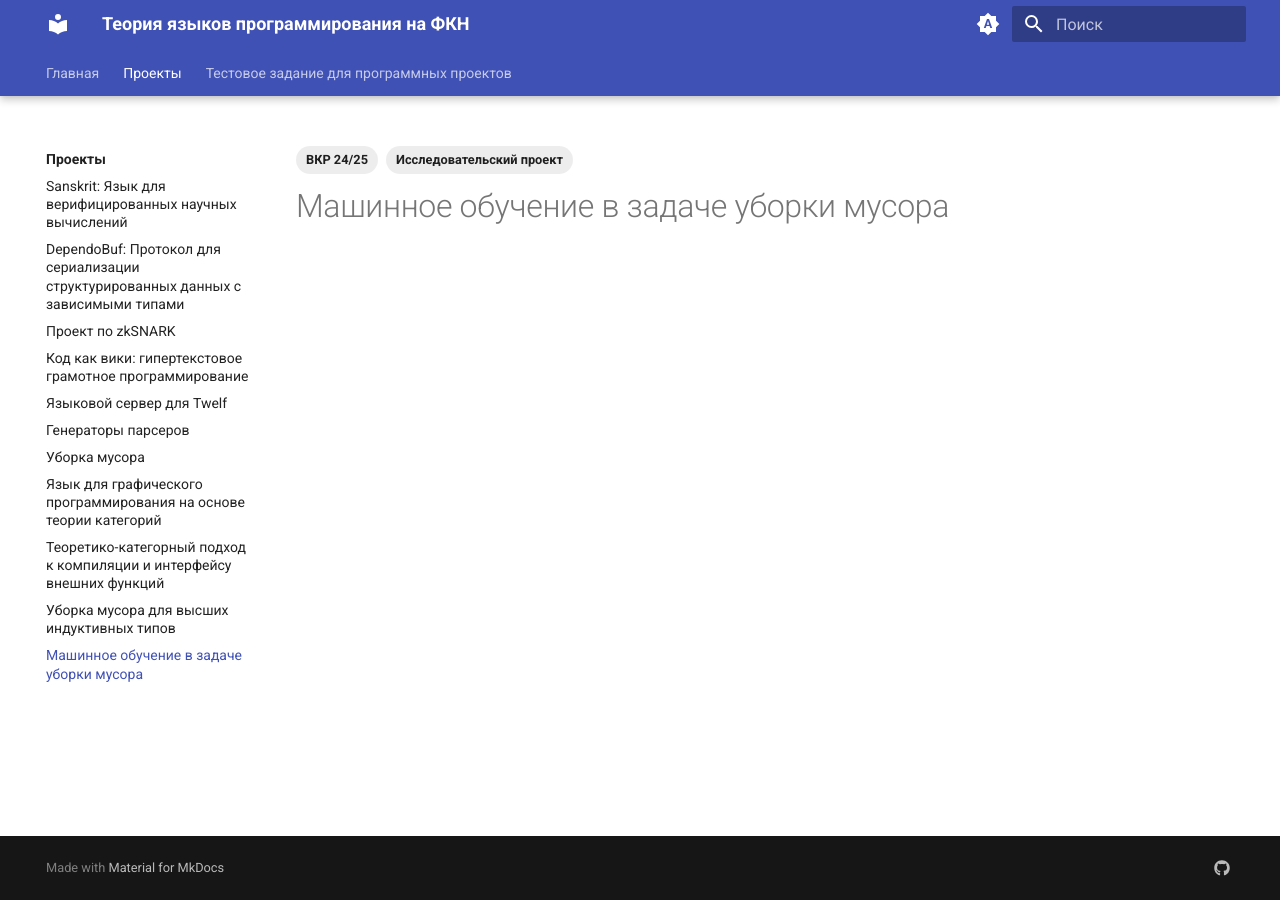
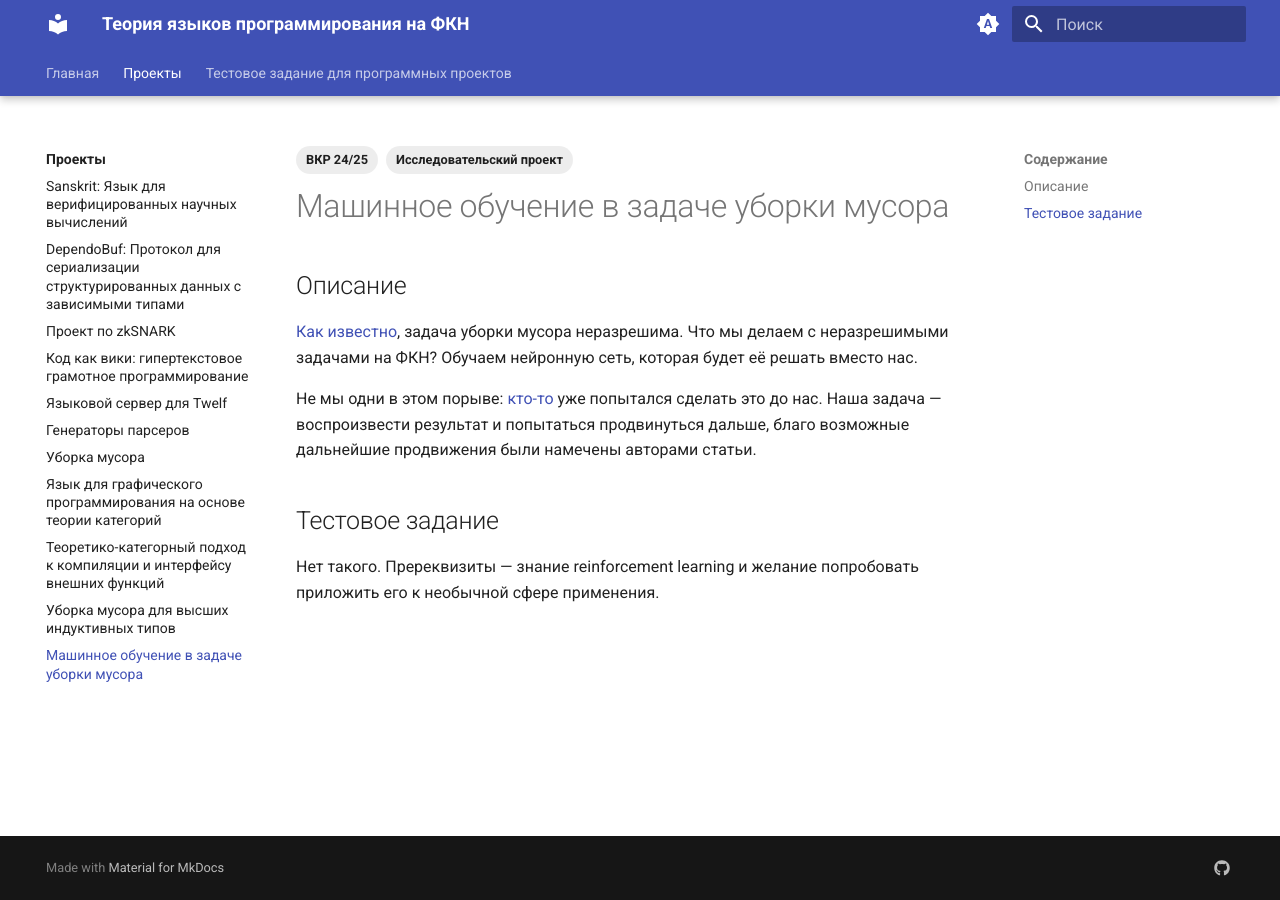
Before and after one commit to Church-of-Church-HSE/Church-of-Church-HSE.github.io, an MkDocs documentation site: the page built from docs/projects/mlgc.md, in a window 1280 px wide. Built offline with MkDocs 1.6.1 and Material for MkDocs 9.7.7, drawn with Linux system fonts in a browser that asks for light colours.

Commit message:
+ MLd GC

```diff
--- a/docs/projects/mlgc.md
+++ b/docs/projects/mlgc.md
@@ -5,3 +5,20 @@ tags:
 ---
 
 # Машинное обучение в задаче уборки мусора
+
+## Описание
+
+[Как известно](./gc.md), задача уборки мусора неразрешима. Что мы делаем с
+неразрешимыми задачами на ФКН? Обучаем нейронную сеть, которая будет её решать
+вместо нас.
+
+Не мы одни в этом порыве:
+[кто-то](https://dl.acm.org/doi/abs/10.1145/3394450.3397469) уже попытался
+сделать это до нас. Наша задача &mdash; воспроизвести результат и попытаться
+продвинуться дальше, благо возможные дальнейшие продвижения были намечены
+авторами статьи.
+
+## Тестовое задание
+
+Нет такого. Пререквизиты &mdash; знание reinforcement learning и желание
+попробовать приложить его к необычной сфере применения.
```
